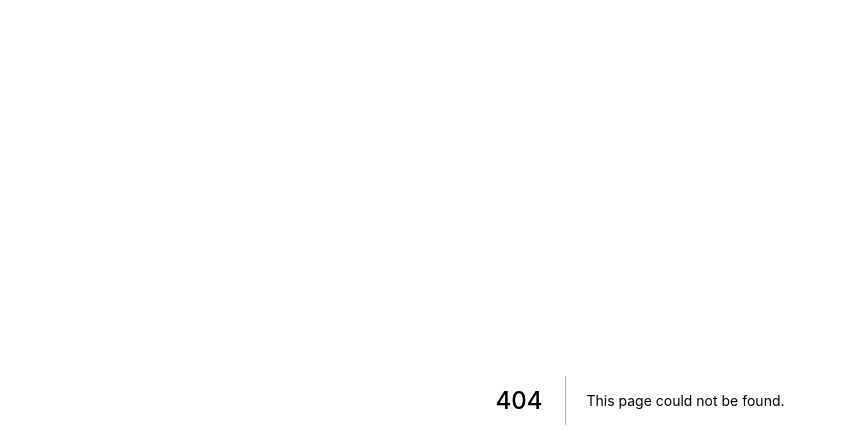
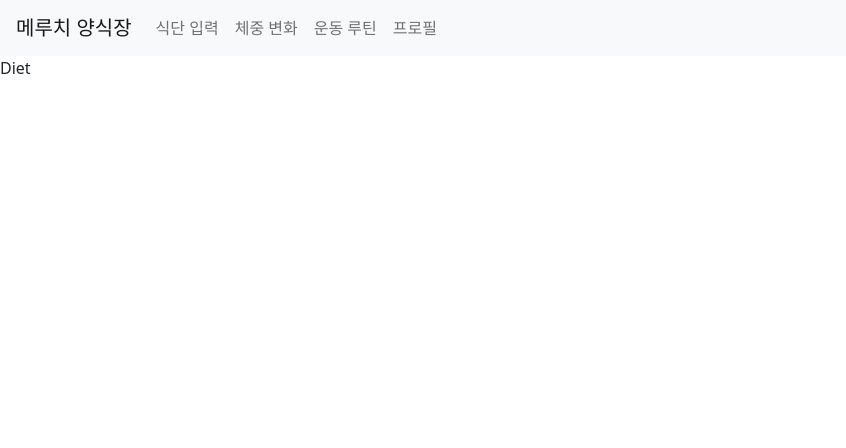
Before and after one commit to hyunjoogo/meuchi-cbt, a Next.js app in the folder prepare/front/: page /diet in a window 1280 px wide. Before the commit this address had no page. Shown: the top 448 px of the page, without its empty margins (0-846 px from the left). Built offline with nearby package versions, Linux system fonts and the light colour scheme.

Commit message:
기본 화면 및 Nav 화면 완성

```diff
--- /dev/null
+++ b/prepare/front/components/AppLayout.js
@@ -0,0 +1,40 @@
+import React from 'react';
+import {Container, Nav, Navbar, NavDropdown} from "react-bootstrap";
+import {useRouter} from "next/router";
+import Link from 'next/link';
+
+const AppLayout = ({children}) => {
+  const router = useRouter()
+  const currentPath = router.pathname
+
+  return (
+    <>
+      <Navbar bg="light" expand="sm" className="pe-3 ps-3">
+        <Link href="/" passHref>
+          <Navbar.Brand>메루치 양식장</Navbar.Brand>
+        </Link>
+        <Navbar.Toggle aria-controls="basic-navbar-nav"/>
+        <Navbar.Collapse id="basic-navbar-nav">
+          {/* TODO 현재 페이지에는 글씨가 두껍게 나오게 하기*/}
+          <Nav className="me-auto">
+            <Link href="/diet" passHref>
+              <Nav.Link>식단 입력</Nav.Link>
+            </Link>
+            <Link href="/weight" passHref>
+              <Nav.Link>체중 변화</Nav.Link>
+            </Link>
+            <Link href="/routine" passHref>
+              <Nav.Link>운동 루틴</Nav.Link>
+            </Link>
+            <Link href="/profile" passHref>
+              <Nav.Link>프로필</Nav.Link>
+            </Link>
+          </Nav>
+        </Navbar.Collapse>
+      </Navbar>
+      {children}
+    </>
+  )
+}
+
+export default AppLayout;
--- /dev/null
+++ b/prepare/front/pages/_app.js
@@ -0,0 +1,18 @@
+import React from 'react';
+import Head from 'next/head';
+import 'bootstrap/dist/css/bootstrap.min.css';
+
+const Meuchi = ({Component, pageProps}) => (
+  <>
+    <Head>
+      <title>Meuchi</title>
+    </Head>
+    <Component {...pageProps}/>
+  </>
+);
+
+export function reportWebVitals(metric) {
+  console.log(metric);
+}
+
+export default Meuchi
--- /dev/null
+++ b/prepare/front/pages/diet.js
@@ -0,0 +1,12 @@
+import AppLayout from "../components/AppLayout";
+import React from "react";
+
+const Diet = () => {
+  return (
+    <AppLayout>
+      <div>Diet</div>
+    </AppLayout>
+  )
+}
+
+export default Diet;
```
Also changed, not shown: prepare/front/components/Link.js (added, +15 -0 lines), prepare/front/components/LoginForm.js (added, +9 -0 lines), prepare/front/package.json (+13 -2 lines), prepare/front/pages/index.js (+7 -1 lines), prepare/front/pages/profile.js (added, +12 -0 lines), prepare/front/pages/routine.js (added, +12 -0 lines), prepare/front/pages/signup.js (added, +7 -0 lines), prepare/front/pages/weight.js (added, +12 -0 lines), .babelrc (added), 2 other files (tests, documents, lock files or other folders).
